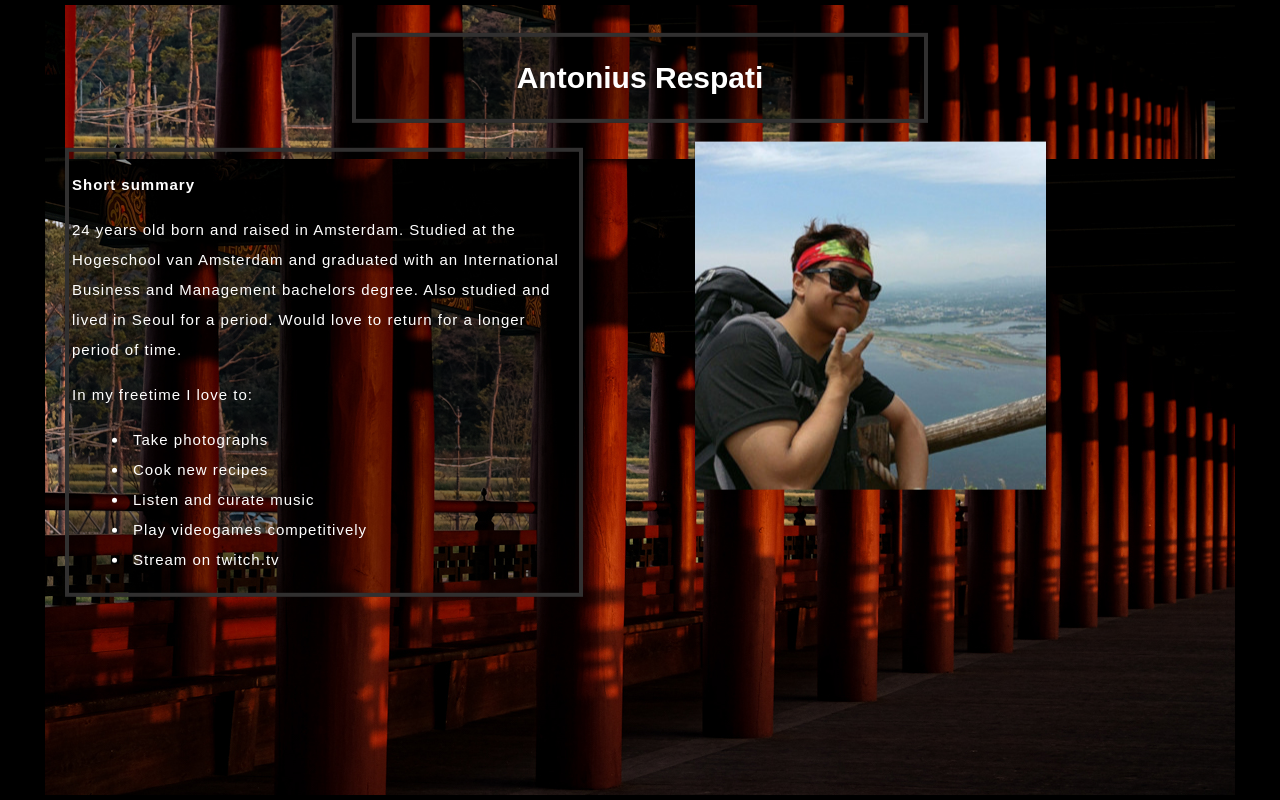
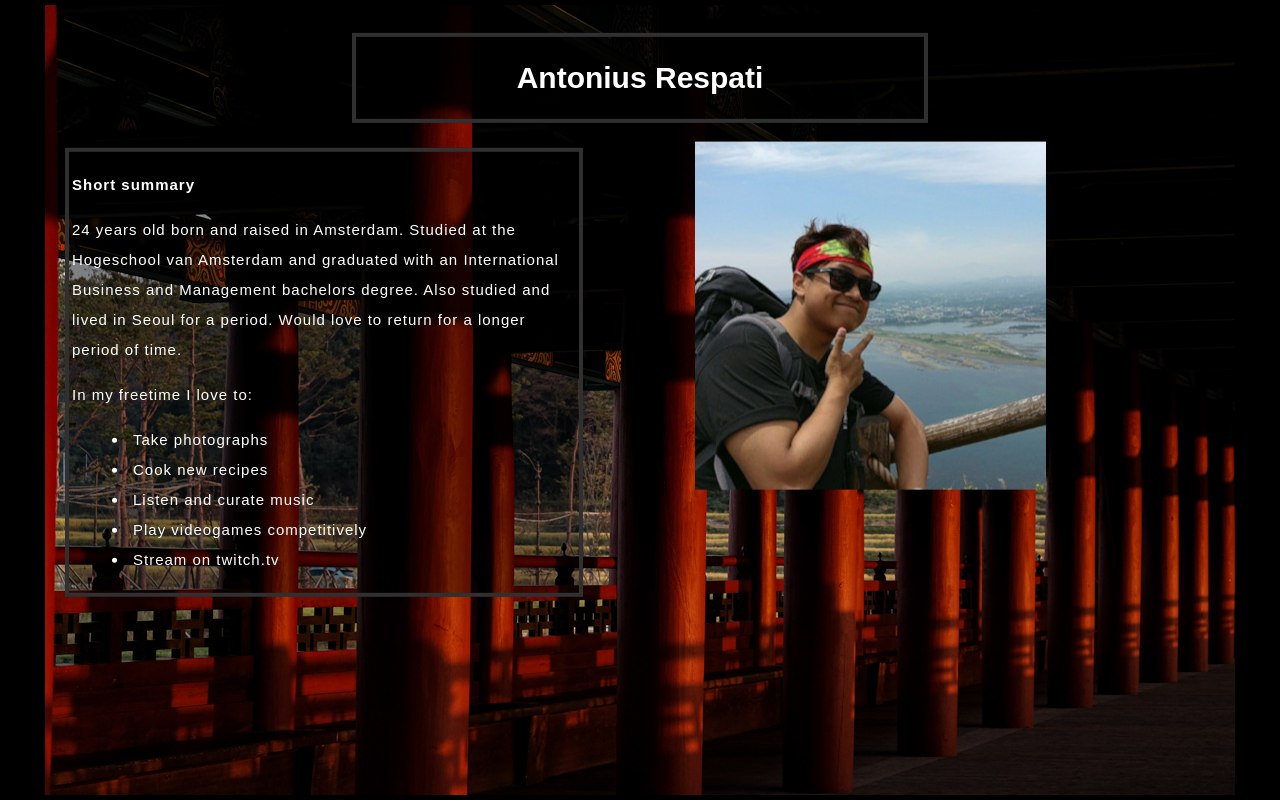
Before and after one commit to antoniusdr/antoniusdr.github.io, a plain HTML site: page index.html in a window 1280 px wide. Shown: the top 800 px of the page. Drawn offline with Linux system fonts and the light colour scheme.

Commit message:
Fixed background repeating

```diff
--- a/index.html
+++ b/index.html
@@ -16,7 +16,8 @@
             body {
                 background-image: url('../antoniusdr.github.io/images/DSCF4626.jpg');
                 background-repeat: no-repeat;
-                background-position: center;
+
+
 
 
 
--- a/styles/style.css
+++ b/styles/style.css
@@ -1,6 +1,7 @@
 html {
   font-size: 15px;
   font-family: 'Noto Sans JP', sans-serif;
+  background-repeat: no-repeat;
 }
 
 h3, p, li{
@@ -21,6 +22,7 @@ body {
   background-color: #000000;
   padding: 0 20px 20px 20px;
   border: 5px solid black;
+  background-repeat: no-repeat;
 }
 img {
   width: 640;
@@ -49,7 +51,7 @@ box-sizing: border-box;
 }
 
 .bg-image {
-background-image: url("../images/DSCF4626.jpg");
+/* background-image: url("../images/DSCF4626.jpg"); */
 filter: blur(0px);
 -webkit-filter: blur(0px);
 height: 20%;
```
